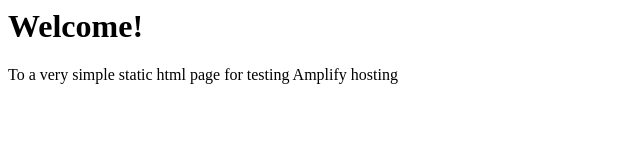
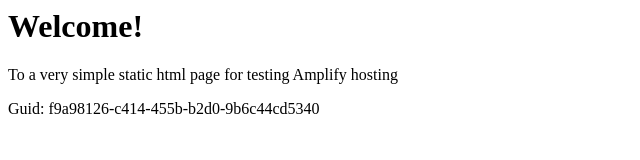
Before and after one commit to aws-aemilia-yul/Github-PR-Commit-Integration-Test-DoNotTouch-v1-prod-ca-central-1, a website: page src/index.html in a window 1280 px wide. Shown: the whole page, without its empty margins (0-640 px from the left). Drawn offline with Linux system fonts and the light colour scheme.

Commit message:
commit from integ tests

```diff
--- a/src/index.html
+++ b/src/index.html
@@ -1,3 +1,5 @@
+
+
 <html lang="en">
 
 <head>
@@ -10,6 +12,6 @@
 <body>
     <h1>Welcome!</h1>
     <p>To a very simple static html page for testing Amplify hosting</p>
-</body>
+    <p>Guid: f9a98126-c414-455b-b2d0-9b6c44cd5340</p></body>
 
 </html>
```
